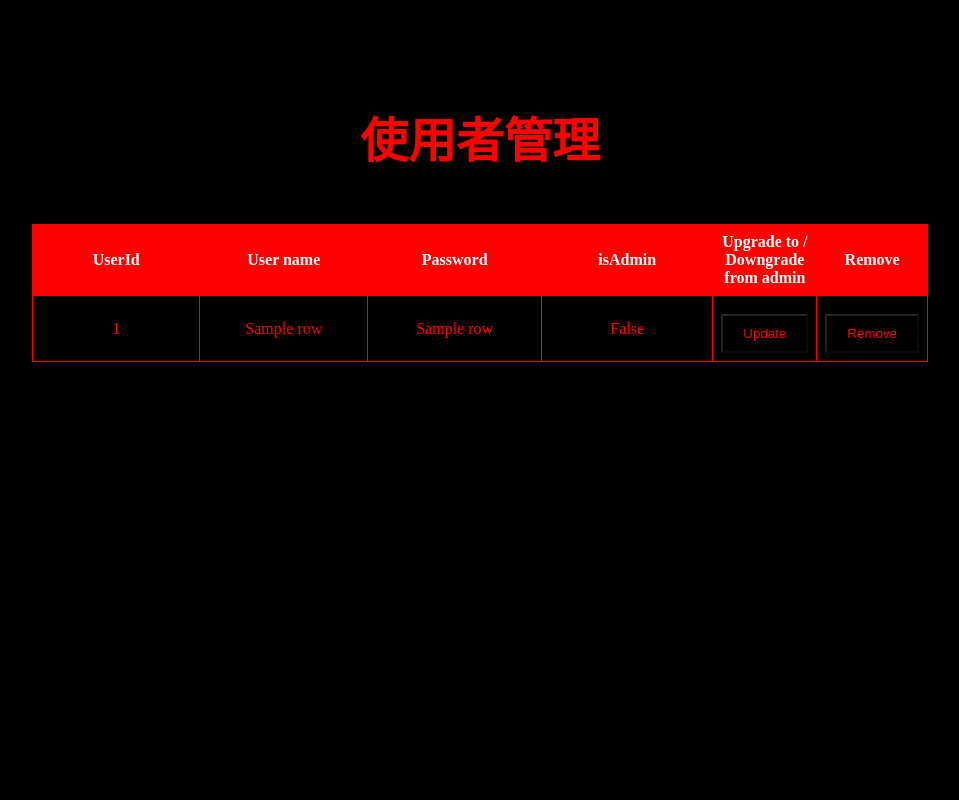
After one commit to 111550053/DBMS_FINAL_F1, a Python web app: template flask/templates/user_management.html in a window 1280 px wide. The commit adds this page. Shown: the whole page, without its empty margins (160-1119 px from the left). Run offline with Jinja, Linux system fonts and the light colour scheme; the template is opened without the code that fills it: most values are stand-ins (such as "Sample title", 1, 10 or a date in 2020).

Commit message:
minor bug fix and add user management

```diff
--- a/flask/static/default.css
+++ b/flask/static/default.css
@@ -73,3 +73,34 @@ input.confirm-password {
 #error-message {
     color: red;
 }
+
+table {
+    border: 1px solid red;
+    border-collapse: collapse;
+}
+
+tr {
+    border: 1px solid red;
+    border-collapse: collapse;
+    width: 100%;
+}
+
+.user-table {
+    border: 1px solid red;
+    border-collapse: collapse;
+    width: 70%;
+}
+
+.user-table th, .user-table td {
+    border: 1px solid red;
+    padding: 8px; /* Add padding for better spacing */
+}
+
+.user-table th {
+    background-color: rgb(255, 0, 0); /* Header background color */
+    color: white; /* Header text color */
+}
+
+.user-table td {
+    width: 25%; /* Set a fixed width for each column */
+}
--- a/flask/templates/circuit_analysis.html
+++ b/flask/templates/circuit_analysis.html
@@ -39,7 +39,7 @@
         <div>
             <label for="year">Select Year:</label>
             <select name="year" id="year" required>
-                {% for year in range(2009, 1900, -1) %}
+                {% for year in range(2023, 1900, -1) %}
                     <option value="{{ year }}">{{ year }}</option>
                 {% endfor %}
             </select>
--- a/flask/templates/signup.html
+++ b/flask/templates/signup.html
@@ -16,7 +16,7 @@
     </style>
 </head>
 <body>
-    <form method="post" action="/home">
+    <form method="post" action="/signup_check">
         <div id="input-buttons">
             <input type="text" placeholder="user name" id="usernameInput" name=username required/>
             <input type="password" placeholder="password" id="passwordInput" name=password required/>
--- /dev/null
+++ b/flask/templates/user_management.html
@@ -0,0 +1,44 @@
+<!DOCTYPE html>
+<html lang="en">
+<head>
+    <meta charset="UTF-8">
+    <meta name="viewport" content="width=device-width, initial-scale=1.0">
+    <title>User Management</title>
+    <link href="static/default.css" rel="stylesheet" type="text/css" />
+    <style>
+    </style>
+</head>
+<body>
+    <div id="header">
+        <h1>使用者管理</h1>
+    </div>
+    <table class = "user-table">
+        <thead>
+            <tr>
+                <th>UserId</th>
+                <th>User name</th>
+                <th>Password</th>
+                <th>isAdmin</th>
+                <th>Upgrade to / Downgrade from admin</th>
+                <th>Remove</th>
+            </tr>
+        </thead>
+        <tbody>
+            {%for row in data%}
+                <tr userId = "{{row[0]}}">
+                    <td>{{row[0]}}</td>
+                    <td>{{row[1]}}</td>
+                    <td>{{row[2]}}</td>
+                    <td>{% if row[3] == 1 %} True {% else %} False {% endif %}</td>
+                    <form method='GET' action="{{url_for("user_update")}}">
+                        <td><button name=user_id value={{row[0]}} type="submit" {% if row[0] == 1 %} disabled {% endif %}>Update</button></td>
+                    </form>
+                    <form method='GET' action="{{url_for("user_remove")}}">
+                        <td><button name=user_id value={{row[0]}} type="submit" {% if row[0] == 1 %} disabled {% endif %}>Remove</button></td>
+                    </form>
+                </tr>
+            {%endfor%}
+        </tbody>
+    </table>
+</body>
+</html>
```
Also changed, not shown: flask/app.py (+127 -63 lines), flask/templates/afterlogin.html (+14 -2 lines).
